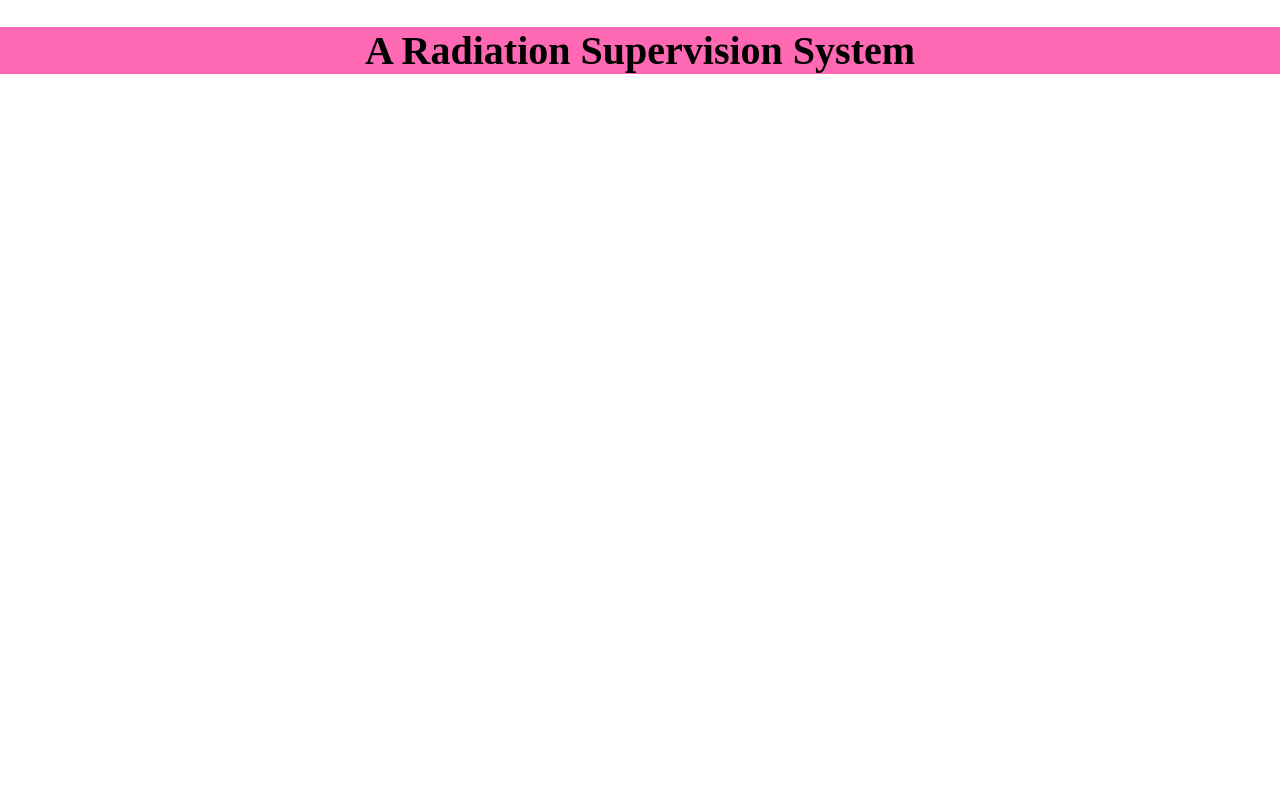
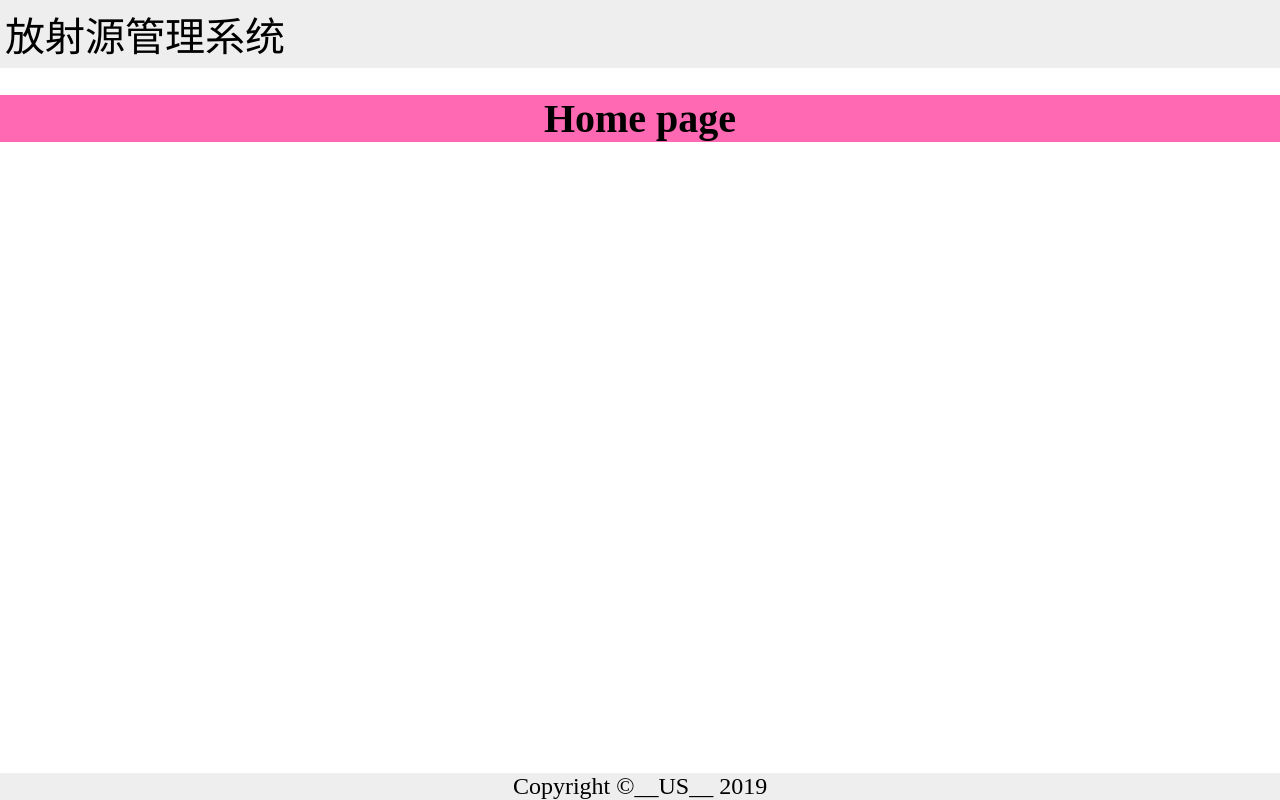
Before and after one commit to lunexnocty/RSS, a Next.js app in the folder frontend/web/: page / in a window 1280 px wide. Built offline with nearby package versions, Linux system fonts and the light colour scheme.

Commit message:
add basic layout

```diff
--- /dev/null
+++ b/frontend/web/components/global/footer.tsx
@@ -0,0 +1,18 @@
+import styled from "styled-components";
+
+const FooterWrapper = styled.footer`
+  display: flex;
+  background-color: #eee;
+  justify-content: space-around;
+`;
+const Copyrignt = styled.span`
+  font-size: 1.2rem;
+`;
+
+export default function GlobalHeader() {
+  return (
+    <FooterWrapper>
+      <Copyrignt>Copyright ©__US__ {new Date().getFullYear()}</Copyrignt>
+    </FooterWrapper>
+  );
+}
--- /dev/null
+++ b/frontend/web/components/global/header.tsx
@@ -0,0 +1,23 @@
+import styled from "styled-components";
+import Link from "next/link";
+const HeaderWrapper = styled.header`
+  display: flex;
+  background-color: #eee;
+  justify-content: space-between;
+  padding: 5px;
+`;
+const HeaderName = styled.span`
+  font-size: 2rem;
+`;
+
+export default function GlobalHeader() {
+  return (
+    <HeaderWrapper>
+      <Link>
+        <a href="/">
+          <HeaderName>放射源管理系统</HeaderName>
+        </a>
+      </Link>
+    </HeaderWrapper>
+  );
+}
--- /dev/null
+++ b/frontend/web/components/global/layout.tsx
@@ -0,0 +1,64 @@
+import styled, { createGlobalStyle } from "styled-components";
+import Header from "./header";
+import Footer from "./footer";
+const GlobalStyle = createGlobalStyle`
+html,
+body {
+  text-align: center;
+  font-size: 20px;
+  margin: 0;
+  padding: 0;
+  width: 100%;
+  height: 100%;
+}
+h1 {
+  font-family: serif;
+}
+ul {
+  margin: 0;
+  padding: 0;
+  list-style: none;
+}
+a {
+  color: inherit;
+  text-decoration: none;
+}
+#__next {
+  width: 100%;
+  min-height: 100%;
+  display: flex;
+  flex-direction: column;
+  justify-content: space-between;
+}
+
+`;
+
+const PageMain = styled.main`
+  width: 100%; //calc(100% - 300px);
+`;
+const Flex = styled.div`
+  display: flex;
+  flex-grow: 1;
+  justify-content: space-between;
+`;
+
+const Top = styled.div`
+  flex-grow: 1;
+  display: flex;
+  flex-direction: column;
+`;
+
+export default function Layout({ children }: any) {
+  return (
+    <>
+      <GlobalStyle />
+      <Top>
+        <Header />
+        <Flex>
+          <PageMain>{children}</PageMain>
+        </Flex>
+      </Top>
+      <Footer />
+    </>
+  );
+}
--- a/frontend/web/pages/_app.tsx
+++ b/frontend/web/pages/_app.tsx
@@ -1,44 +1,6 @@
-import React from 'react'
-import { Container, AppProps, DefaultAppIProps } from 'next/app'
-import { createGlobalStyle } from 'styled-components'
-
-const GlobalStyle = createGlobalStyle`
-  html,
-  body {
-    text-align: center;
-    font-size: 20px;
-    margin: 0;
-    padding: 0;
-    width: 100%;
-    height: 100%;
-  }
-  h1 {
-    font-family: serif;
-  }
-  ul {
-    margin: 0;
-    padding: 0;
-    list-style: none;
-  }
-  a {
-    text-decoration: none;
-  }
-  #__next {
-    width: 100%;
-    min-height: 100%;
-    display: flex;
-    flex-direction: column;
-    justify-content: space-between;
-  }
-
-`
-
-const Layout = ({ children }: any) => (
-  <>
-    <GlobalStyle />
-    {children}
-  </>
-)
+import React from "react";
+import { Container, AppProps, DefaultAppIProps } from "next/app";
+import Layout from "../components/global/layout";
 
 export default function App({
   Component,
@@ -50,5 +12,5 @@ export default function App({
         <Component {...pageProps} />
       </Layout>
     </Container>
-  )
+  );
 }
--- a/frontend/web/pages/index.tsx
+++ b/frontend/web/pages/index.tsx
@@ -1,8 +1,6 @@
-import styled from 'styled-components'
+import styled from "styled-components";
 
 const IndexWrapper = styled.h1`
   background-color: hotpink;
-`
-export default () => (
-  <IndexWrapper>A Radiation Supervision System</IndexWrapper>
-)
+`;
+export default () => <IndexWrapper>Home page</IndexWrapper>;
```
Also changed, not shown: frontend/web/components/Header.tsx (deleted), frontend/web/pages/application.tsx (added), frontend/web/pages/history.tsx (added), frontend/web/pages/register.tsx (added), frontend/web/pages/search.tsx (added), 1 other file (tests, documents, lock files or other folders).
